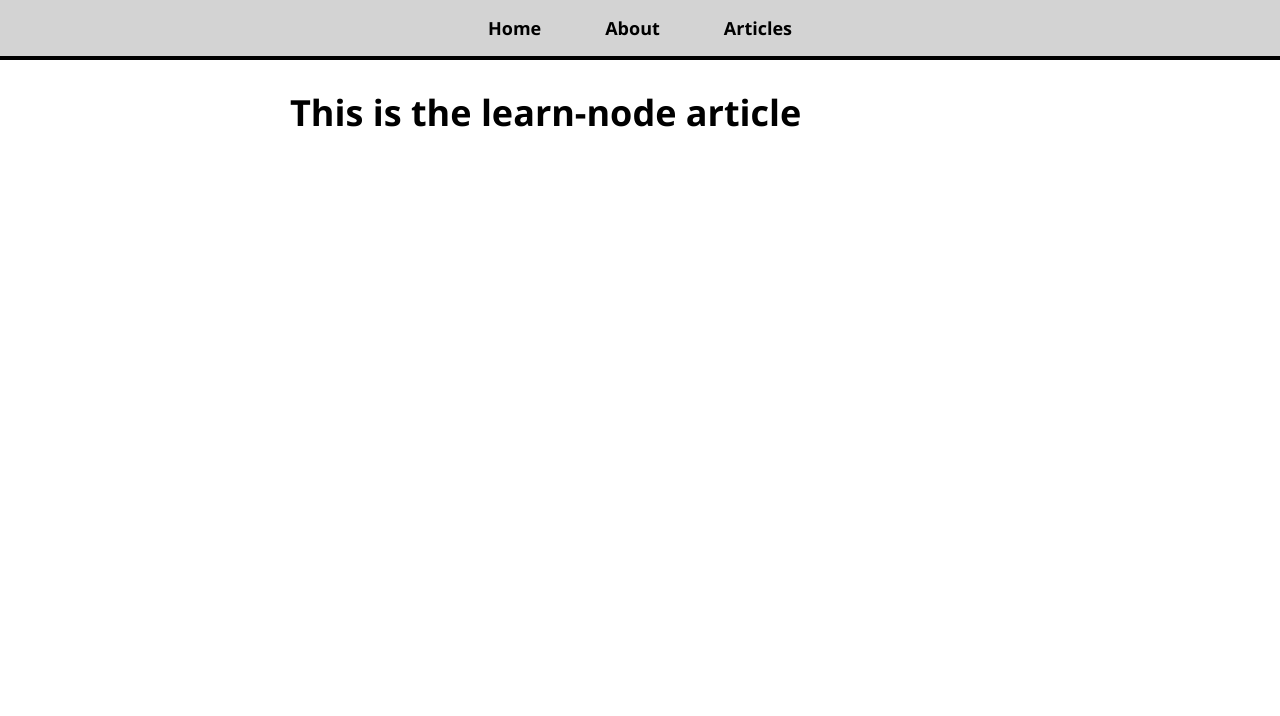
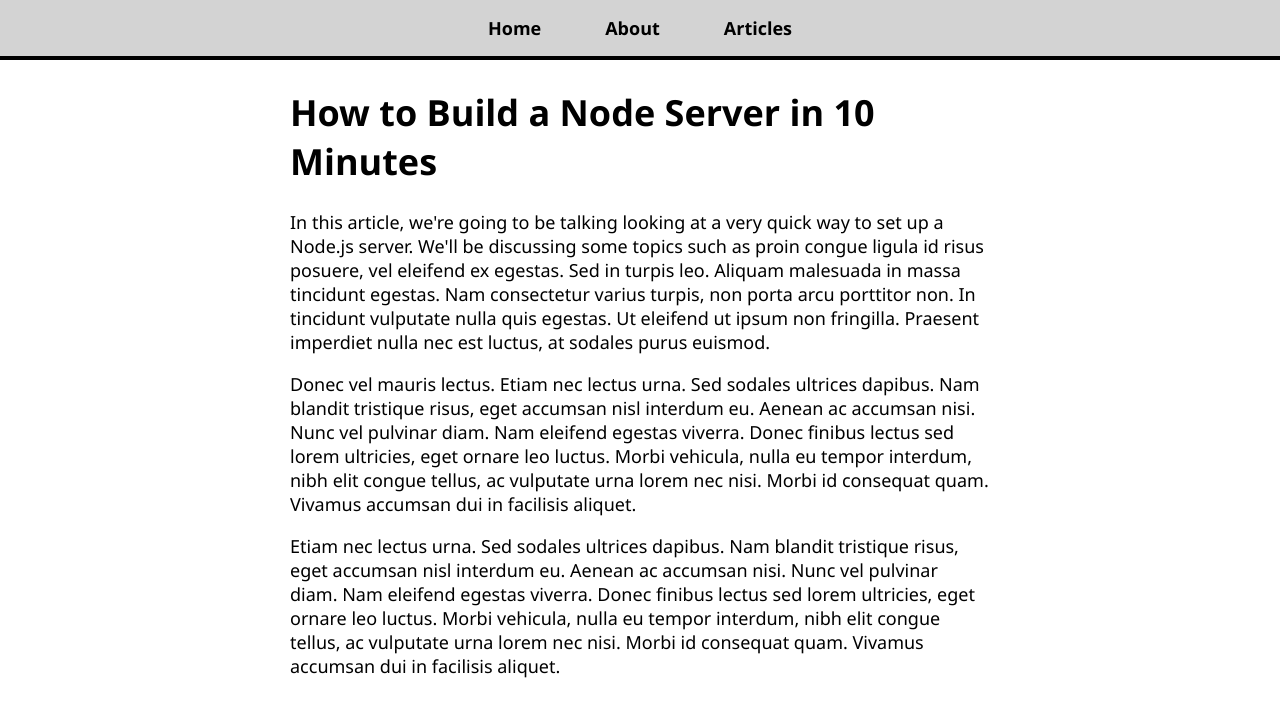
Before and after one commit to HeroicHitesh/mern-blog, a React (Create React App) app in the folder frontend/: page /article/learn-node in a window 1280 px wide. Shown: the top 716 px of the page. Built offline with nearby package versions, Linux system fonts and the light colour scheme.

Commit message:
✨ (ArticlePage): Add article-content

```diff
--- a/frontend/src/pages/ArticlePage.js
+++ b/frontend/src/pages/ArticlePage.js
@@ -1,12 +1,17 @@
 import React from 'react';
 import { useParams } from 'react-router-dom';
+import articleContent from './article-content';
 
 const ArticlePage = () => {
     const { name } = useParams();
+    const article = articleContent.find(article => article.name === name);
 
     return (
         <>
-            <h1>This is the {name} article</h1>
+            <h1>{article.title}</h1>
+            {article.content.map((paragraph, key) => (
+                <p key={key}>{paragraph}</p>
+            ))}
         </>
     );
 }
--- /dev/null
+++ b/frontend/src/pages/article-content.js
@@ -0,0 +1,77 @@
+const articles = [
+    {
+        name: 'learn-react',
+        title: 'The Fastest Way to Learn React',
+        content: [
+            `Welcome! Today we're going to be talking about the fastest way to
+            learn React. We'll be discussing some topics such as proin congue
+            ligula id risus posuere, vel eleifend ex egestas. Sed in turpis leo.
+            Aliquam malesuada in massa tincidunt egestas. Nam consectetur varius turpis,
+            non porta arcu porttitor non. In tincidunt vulputate nulla quis egestas. Ut
+            eleifend ut ipsum non fringilla. Praesent imperdiet nulla nec est luctus, at
+            sodales purus euismod.`,
+            `Donec vel mauris lectus. Etiam nec lectus urna. Sed sodales ultrices dapibus.
+            Nam blandit tristique risus, eget accumsan nisl interdum eu. Aenean ac accumsan
+            nisi. Nunc vel pulvinar diam. Nam eleifend egestas viverra. Donec finibus lectus
+            sed lorem ultricies, eget ornare leo luctus. Morbi vehicula, nulla eu tempor
+            interdum, nibh elit congue tellus, ac vulputate urna lorem nec nisi. Morbi id
+            consequat quam. Vivamus accumsan dui in facilisis aliquet.`,
+            `Etiam nec lectus urna. Sed sodales ultrices dapibus.
+            Nam blandit tristique risus, eget accumsan nisl interdum eu. Aenean ac accumsan
+            nisi. Nunc vel pulvinar diam. Nam eleifend egestas viverra. Donec finibus lectus
+            sed lorem ultricies, eget ornare leo luctus. Morbi vehicula, nulla eu tempor
+            interdum, nibh elit congue tellus, ac vulputate urna lorem nec nisi. Morbi id
+            consequat quam. Vivamus accumsan dui in facilisis aliquet.`,
+        ]
+    }, {
+        name: 'learn-node',
+        title: 'How to Build a Node Server in 10 Minutes',
+        content: [
+            `In this article, we're going to be talking looking at a very quick way
+            to set up a Node.js server. We'll be discussing some topics such as proin congue
+            ligula id risus posuere, vel eleifend ex egestas. Sed in turpis leo.
+            Aliquam malesuada in massa tincidunt egestas. Nam consectetur varius turpis,
+            non porta arcu porttitor non. In tincidunt vulputate nulla quis egestas. Ut
+            eleifend ut ipsum non fringilla. Praesent imperdiet nulla nec est luctus, at
+            sodales purus euismod.`,
+            `Donec vel mauris lectus. Etiam nec lectus urna. Sed sodales ultrices dapibus.
+            Nam blandit tristique risus, eget accumsan nisl interdum eu. Aenean ac accumsan
+            nisi. Nunc vel pulvinar diam. Nam eleifend egestas viverra. Donec finibus lectus
+            sed lorem ultricies, eget ornare leo luctus. Morbi vehicula, nulla eu tempor
+            interdum, nibh elit congue tellus, ac vulputate urna lorem nec nisi. Morbi id
+            consequat quam. Vivamus accumsan dui in facilisis aliquet.`,
+            `Etiam nec lectus urna. Sed sodales ultrices dapibus.
+            Nam blandit tristique risus, eget accumsan nisl interdum eu. Aenean ac accumsan
+            nisi. Nunc vel pulvinar diam. Nam eleifend egestas viverra. Donec finibus lectus
+            sed lorem ultricies, eget ornare leo luctus. Morbi vehicula, nulla eu tempor
+            interdum, nibh elit congue tellus, ac vulputate urna lorem nec nisi. Morbi id
+            consequat quam. Vivamus accumsan dui in facilisis aliquet.`,
+        ]
+    }, {
+        name: 'my-thoughts-on-resumes',
+        title: 'My Thoughts on Resumes',
+        content: [
+            `Today is the day I talk about something which scares most people: resumes.
+            In reality, I'm not sure why people have such a hard time with proin congue
+            ligula id risus posuere, vel eleifend ex egestas. Sed in turpis leo.
+            Aliquam malesuada in massa tincidunt egestas. Nam consectetur varius turpis,
+            non porta arcu porttitor non. In tincidunt vulputate nulla quis egestas. Ut
+            eleifend ut ipsum non fringilla. Praesent imperdiet nulla nec est luctus, at
+            sodales purus euismod.`,
+            `Donec vel mauris lectus. Etiam nec lectus urna. Sed sodales ultrices dapibus.
+            Nam blandit tristique risus, eget accumsan nisl interdum eu. Aenean ac accumsan
+            nisi. Nunc vel pulvinar diam. Nam eleifend egestas viverra. Donec finibus lectus
+            sed lorem ultricies, eget ornare leo luctus. Morbi vehicula, nulla eu tempor
+            interdum, nibh elit congue tellus, ac vulputate urna lorem nec nisi. Morbi id
+            consequat quam. Vivamus accumsan dui in facilisis aliquet.`,
+            `Etiam nec lectus urna. Sed sodales ultrices dapibus.
+            Nam blandit tristique risus, eget accumsan nisl interdum eu. Aenean ac accumsan
+            nisi. Nunc vel pulvinar diam. Nam eleifend egestas viverra. Donec finibus lectus
+            sed lorem ultricies, eget ornare leo luctus. Morbi vehicula, nulla eu tempor
+            interdum, nibh elit congue tellus, ac vulputate urna lorem nec nisi. Morbi id
+            consequat quam. Vivamus accumsan dui in facilisis aliquet.`,
+        ]
+    },
+];
+
+export default articles;
```
